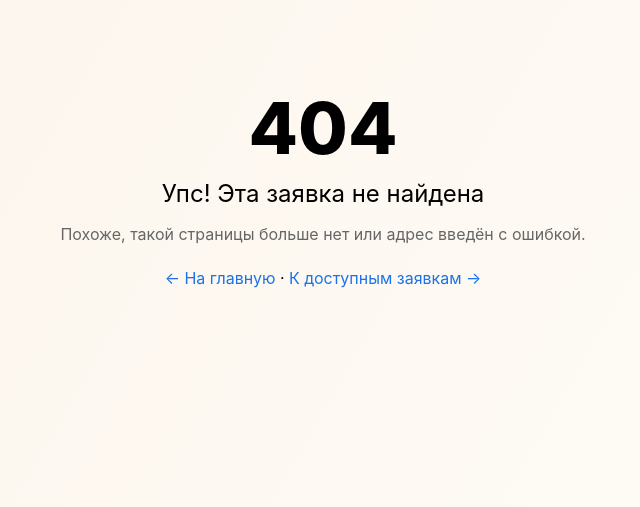
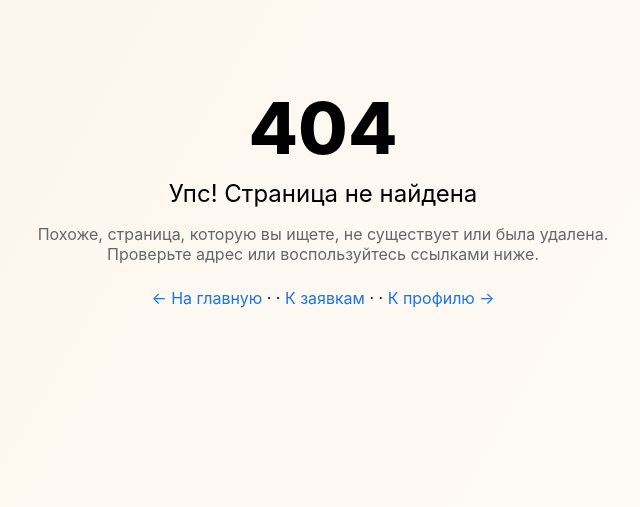
Before and after one commit to Abandrozd/Blog-Repost, a Django app: template templates/webui/page-not-found.html in a window 1280 px wide. Shown: the top 507 px of the page, without its empty margins (317-957 px from the left). Run offline with Django 5.2, Linux system fonts and the light colour scheme; the template is opened without the code that fills it, so the values that code supplies are empty.

Commit message:
Ability to view what people answered on request / custom 404 page

```diff
--- a/blogrepost_project/settings.py
+++ b/blogrepost_project/settings.py
@@ -22,7 +22,7 @@ BASE_DIR = Path(__file__).resolve().parent.parent
 SECRET_KEY = 'django-insecure-j%j7_5vo^izo3xcszbk7(cc4!o!t&x$octq9%8bvdno^rc+77*'
 
 # SECURITY WARNING: don't run with debug turned on in production!
-DEBUG = True
+DEBUG = False
 
 ALLOWED_HOSTS = ["localhost", "127.0.0.1"]
 
--- a/templates/webui/page-not-found.html
+++ b/templates/webui/page-not-found.html
@@ -17,12 +17,15 @@
 <body>
   <div class="error-wrap">
     <div class="error-code">404</div>
-    <div class="error-title">Упс! Эта заявка не найдена</div>
-    <div class="error-text">Похоже, такой страницы больше нет или адрес введён с ошибкой.</div>
+    <div class="error-title">Упс! Страница не найдена</div>
+    <div class="error-text">Похоже, страница, которую вы ищете, не существует или была удалена.<br>
+                            Проверьте адрес или воспользуйтесь ссылками ниже.</div>
     <div>
       <a class="btn-link" href="{% url 'home' %}">← На главную</a>
-      <span> · </span>
-      <a class="btn-link" href="{% url 'available_requests' %}">К доступным заявкам →</a>
+      <span> · · </span>
+      <a class="btn-link" href="{% url 'available_requests' %}">К заявкам</a>
+      <span> · · </span>
+      <a class="btn-link" href="{% url 'available_requests' %}">К профилю →</a>
     </div>
   </div>
 </body>
```
